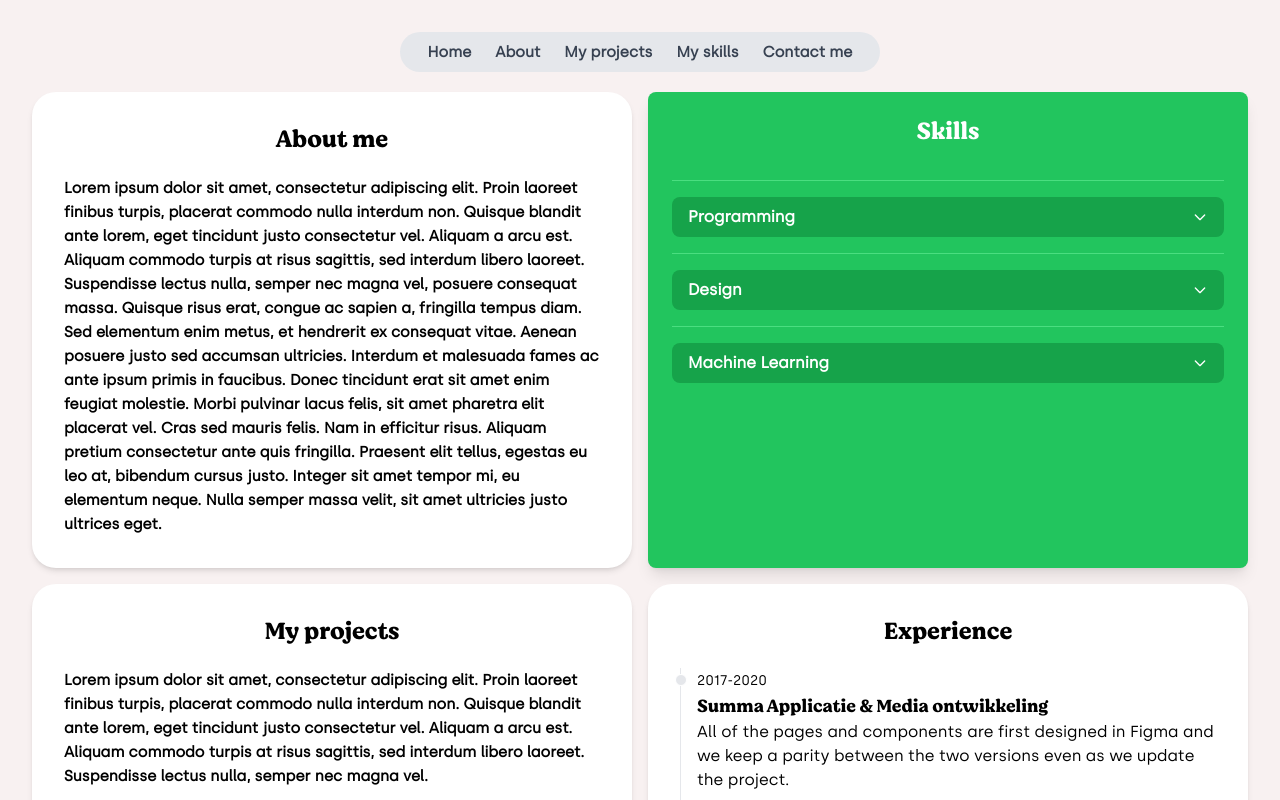
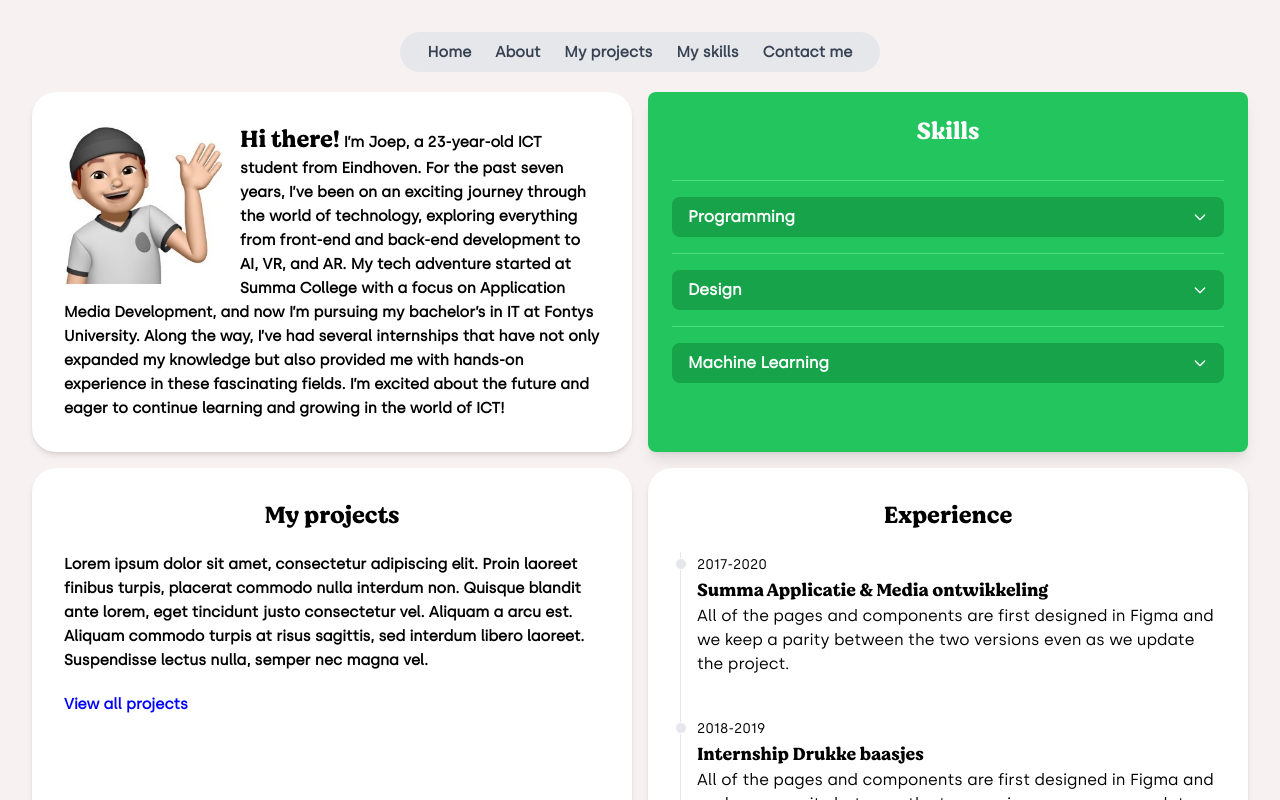
Before and after one commit to superjoep/PortfolioStage, a Vue app: page / in a window 1280 px wide. Shown: the top 800 px of the page. Built offline with nearby package versions, Linux system fonts and the light colour scheme.

Commit message:
About me Improved

```diff
--- a/src/components/About.vue
+++ b/src/components/About.vue
@@ -1,9 +1,12 @@
 <template>
-    <div class="rounded-3xl  p-8 bg-white hover:shadow-xl text-black shadow-md col-span-2 basis-1/2 sm:col-span-1 md:col-span-1 h-auto md:h-full flex flex-col">
-        <div style="font-family: Mainheader;" class="text-2xl text-center">About me </div>
-        <div style="font-family: maintext;" class="pt-5">
-        Lorem ipsum dolor sit amet, consectetur adipiscing elit. Proin laoreet finibus turpis, placerat commodo nulla interdum non. Quisque blandit ante lorem, eget tincidunt justo consectetur vel. Aliquam a arcu est. Aliquam commodo turpis at risus sagittis, sed interdum libero laoreet. Suspendisse lectus nulla, semper nec magna vel, posuere consequat massa. Quisque risus erat, congue ac sapien a, fringilla tempus diam. Sed elementum enim metus, et hendrerit ex consequat vitae. Aenean posuere justo sed accumsan ultricies. Interdum et malesuada fames ac ante ipsum primis in faucibus. Donec tincidunt erat sit amet enim feugiat molestie.
-            Morbi pulvinar lacus felis, sit amet pharetra elit placerat vel. Cras sed mauris felis. Nam in efficitur risus. Aliquam pretium consectetur ante quis fringilla. Praesent elit tellus, egestas eu leo at, bibendum cursus justo. Integer sit amet tempor mi, eu elementum neque. Nulla semper massa velit, sit amet ultricies justo ultrices eget.
+    <div class="rounded-3xl p-8 bg-white hover:shadow-xl text-black shadow-md col-span-2 basis-1/2 sm:col-span-1 md:col-span-1 h-auto md:h-full flex ">
+        <div style="font-family: maintext;">
+          <img class="float-start size-40  mr-4" src="../assets/images/Memoji.jpeg">
+          <div style="font-family: Mainheader; display:inline;" class="text-2xl">Hi there!</div> I’m Joep, a 23-year-old ICT student from Eindhoven. For the past seven years, I’ve been on an exciting journey through the world of technology, exploring everything from front-end and back-end development to AI, VR, and AR.
+
+        My tech adventure started at Summa College with a focus on Application Media Development, and now I’m pursuing my bachelor’s in IT at Fontys University. Along the way, I’ve had several internships that have not only expanded my knowledge but also provided me with hands-on experience in these fascinating fields.
+
+        I’m excited about the future and eager to continue learning and growing in the world of ICT!
         </div>
 
     </div>
--- a/src/components/Projects/oneProject.vue
+++ b/src/components/Projects/oneProject.vue
@@ -25,59 +25,8 @@
 
   <script>
 
-  const projects = [
-    {
-      id: 0,
-      cat: "Web",
-      title: "De blokhut Website",
-      shortDesc: "Lorem ipsum dolor sit amet, consectetur adipiscing elit. Proin laoreet finibus turpis, placerat commodo nulla interdum non...",
-      description: "Lorem ipsum dolor sit amet, consectetur adipiscing elit. Proin laoreet finibus turpis, placerat commodo nulla interdum non. Quisque blandit ante lorem, eget tincidunt justo consectetur vel. Aliquam a arcu est. Aliquam commodo turpis at risus sagittis, sed interdum libero laoreet. Suspendisse lectus nulla, semper nec magna vel.",
-      image: "../src/assets/images/test.jpeg",
-      url: ""
-    },
-    {
-      id: 1,
-      cat: "AR",
-      title: "Server Unit Simulator",
-      shortDesc: "Lorem ipsum dolor sit amet, consectetur adipiscing elit. Proin laoreet finibus turpis, placerat commodo nulla interdum non...",
-      description: "Lorem ipsum dolor sit amet, consectetur adipiscing elit. Proin laoreet finibus turpis, placerat commodo nulla interdum non. Quisque blandit ante lorem, eget tincidunt justo consectetur vel. Aliquam a arcu est. Aliquam commodo turpis at risus sagittis, sed interdum libero laoreet. Suspendisse lectus nulla, semper nec magna vel.",
-      image: "../src/assets/images/projects/ExplodeView.gif"
-    },
-    {
-      id: 2,
-      cat: "AI",
-      title: "AI Clothing recognizer",
-      shortDesc: "Lorem ipsum dolor sit amet, consectetur adipiscing elit. Proin laoreet finibus turpis, placerat commodo nulla interdum non...",
-      description: "Lorem ipsum dolor sit amet, consectetur adipiscing elit. Proin laoreet finibus turpis, placerat commodo nulla interdum non. Quisque blandit ante lorem, eget tincidunt justo consectetur vel. Aliquam a arcu est. Aliquam commodo turpis at risus sagittis, sed interdum libero laoreet. Suspendisse lectus nulla, semper nec magna vel.",
-      image: "../src/assets/images/test.jpeg"
-    },
-    {
-      id: 3,
-      cat: "AR",
-      title: "AR in books",
-      shortDesc: "Lorem ipsum dolor sit amet, consectetur adipiscing elit. Proin laoreet finibus turpis, placerat commodo nulla interdum non...",
-      description: "Lorem ipsum dolor sit amet, consectetur adipiscing elit. Proin laoreet finibus turpis, placerat commodo nulla interdum non. Quisque blandit ante lorem, eget tincidunt justo consectetur vel. Aliquam a arcu est. Aliquam commodo turpis at risus sagittis, sed interdum libero laoreet. Suspendisse lectus nulla, semper nec magna vel.",
-      image: "../src/assets/images/test.jpeg"
-    },
-    {
-      id: 4,
-      cat: "Web",
-      title: "Leelaroosa website",
-      shortDesc: "Lorem ipsum dolor sit amet, consectetur adipiscing elit. Proin laoreet finibus turpis, placerat commodo nulla interdum non...",
-      description: "Lorem ipsum dolor sit amet, consectetur adipiscing elit. Proin laoreet finibus turpis, placerat commodo nulla interdum non. Quisque blandit ante lorem, eget tincidunt justo consectetur vel. Aliquam a arcu est. Aliquam commodo turpis at risus sagittis, sed interdum libero laoreet. Suspendisse lectus nulla, semper nec magna vel.",
-      image: "../src/assets/images/test.jpeg"
-    },
-    {
-      id: 5,
-      cat: "Web",
-      title: "Waarnemingen.nl",
-      shortDesc: "Lorem ipsum dolor sit amet, consectetur adipiscing elit. Proin laoreet finibus turpis, placerat commodo nulla interdum non...",
-      description: "Lorem ipsum dolor sit amet, consectetur adipiscing elit. Proin laoreet finibus turpis, placerat commodo nulla interdum non. Quisque blandit ante lorem, eget tincidunt justo consectetur vel. Aliquam a arcu est. Aliquam commodo turpis at risus sagittis, sed interdum libero laoreet. Suspendisse lectus nulla, semper nec magna vel.",
-      image: "../src/assets/images/projects/EindhovenInsights.jpeg"
-    }
-  ];
+  import { projects } from '../Projects/projectsStored.vue'
 
-  export { projects };
   export default {
     data() {
       return {
--- a/src/components/Projects/oneProjectPage.vue
+++ b/src/components/Projects/oneProjectPage.vue
@@ -10,7 +10,7 @@
 
   <script setup>
   import { useRoute } from 'vue-router'
-  import { projects } from '../Projects/oneProject.vue'
+  import { projects } from '../Projects/projectsStored.vue'
   const route = useRoute()
   </script>
 
--- /dev/null
+++ b/src/components/Projects/projectsStored.vue
@@ -0,0 +1,62 @@
+<script>
+const projects = [
+    {
+      id: 0,
+      cat: "Web",
+      title: "De blokhut Website",
+      shortDesc: "Lorem ipsum dolor sit amet, consectetur adipiscing elit. Proin laoreet finibus turpis, placerat commodo nulla interdum non...",
+      description: "Lorem ipsum dolor sit amet, consectetur adipiscing elit. Proin laoreet finibus turpis, placerat commodo nulla interdum non. Quisque blandit ante lorem, eget tincidunt justo consectetur vel. Aliquam a arcu est. Aliquam commodo turpis at risus sagittis, sed interdum libero laoreet. Suspendisse lectus nulla, semper nec magna vel.",
+      image: "../src/assets/images/test.jpeg",
+      url: ""
+    },
+    {
+      id: 1,
+      cat: "AR",
+      title: "Server Unit Simulator",
+      shortDesc: "Lorem ipsum dolor sit amet, consectetur adipiscing elit. Proin laoreet finibus turpis, placerat commodo nulla interdum non...",
+      description: "Lorem ipsum dolor sit amet, consectetur adipiscing elit. Proin laoreet finibus turpis, placerat commodo nulla interdum non. Quisque blandit ante lorem, eget tincidunt justo consectetur vel. Aliquam a arcu est. Aliquam commodo turpis at risus sagittis, sed interdum libero laoreet. Suspendisse lectus nulla, semper nec magna vel.",
+      image: "../src/assets/images/projects/ExplodeView.gif"
+    },
+    {
+      id: 2,
+      cat: "AI",
+      title: "AI Clothing recognizer",
+      shortDesc: "Lorem ipsum dolor sit amet, consectetur adipiscing elit. Proin laoreet finibus turpis, placerat commodo nulla interdum non...",
+      description: "Lorem ipsum dolor sit amet, consectetur adipiscing elit. Proin laoreet finibus turpis, placerat commodo nulla interdum non. Quisque blandit ante lorem, eget tincidunt justo consectetur vel. Aliquam a arcu est. Aliquam commodo turpis at risus sagittis, sed interdum libero laoreet. Suspendisse lectus nulla, semper nec magna vel.",
+      image: "../src/assets/images/test.jpeg"
+    },
+    {
+      id: 3,
+      cat: "AR",
+      title: "AR in books",
+      shortDesc: "Lorem ipsum dolor sit amet, consectetur adipiscing elit. Proin laoreet finibus turpis, placerat commodo nulla interdum non...",
+      description: "Lorem ipsum dolor sit amet, consectetur adipiscing elit. Proin laoreet finibus turpis, placerat commodo nulla interdum non. Quisque blandit ante lorem, eget tincidunt justo consectetur vel. Aliquam a arcu est. Aliquam commodo turpis at risus sagittis, sed interdum libero laoreet. Suspendisse lectus nulla, semper nec magna vel.",
+      image: "../src/assets/images/test.jpeg"
+    },
+    {
+      id: 4,
+      cat: "Web",
+      title: "Leelaroosa website",
+      shortDesc: "Lorem ipsum dolor sit amet, consectetur adipiscing elit. Proin laoreet finibus turpis, placerat commodo nulla interdum non...",
+      description: "Lorem ipsum dolor sit amet, consectetur adipiscing elit. Proin laoreet finibus turpis, placerat commodo nulla interdum non. Quisque blandit ante lorem, eget tincidunt justo consectetur vel. Aliquam a arcu est. Aliquam commodo turpis at risus sagittis, sed interdum libero laoreet. Suspendisse lectus nulla, semper nec magna vel.",
+      image: "../src/assets/images/test.jpeg"
+    },
+    {
+      id: 5,
+      cat: "Web",
+      title: "Waarnemingen.nl",
+      shortDesc: "Lorem ipsum dolor sit amet, consectetur adipiscing elit. Proin laoreet finibus turpis, placerat commodo nulla interdum non...",
+      description: "Lorem ipsum dolor sit amet, consectetur adipiscing elit. Proin laoreet finibus turpis, placerat commodo nulla interdum non. Quisque blandit ante lorem, eget tincidunt justo consectetur vel. Aliquam a arcu est. Aliquam commodo turpis at risus sagittis, sed interdum libero laoreet. Suspendisse lectus nulla, semper nec magna vel.",
+      image: "../src/assets/images/projects/EindhovenInsights.jpeg"
+    },
+    {
+      id: 5,
+      cat: "AI",
+      title: "AI Chat Clone",
+      shortDesc: "Lorem ipsum dolor sit amet, consectetur adipiscing elit. Proin laoreet finibus turpis, placerat commodo nulla interdum non...",
+      description: "Lorem ipsum dolor sit amet, consectetur adipiscing elit. Proin laoreet finibus turpis, placerat commodo nulla interdum non. Quisque blandit ante lorem, eget tincidunt justo consectetur vel. Aliquam a arcu est. Aliquam commodo turpis at risus sagittis, sed interdum libero laoreet. Suspendisse lectus nulla, semper nec magna vel.",
+      image: "../src/assets/images/projects/EindhovenInsights.jpeg"
+    }
+  ];
+  export { projects };
+</script>
--- a/src/views/HomeView.vue
+++ b/src/views/HomeView.vue
@@ -14,11 +14,10 @@ export default {
     contact
   }
 }
-
 </script>
 <template>
 
-  <div class="grid grid-cols-1 sm:grid-cols-1 md:grid-cols-2 gap-4 h-full">
+  <div class="grid grid-cols-1 sm:grid-cols-1 md:grid-cols-2 gap-4 ">
     <About />
     <Skills />
     <div class="grid grid-cols-1 gap-4 sm:grid-cols-1 lg:grid-cols-1">
```
Also changed, not shown: src/assets/images/Memoji.jpeg (added).
